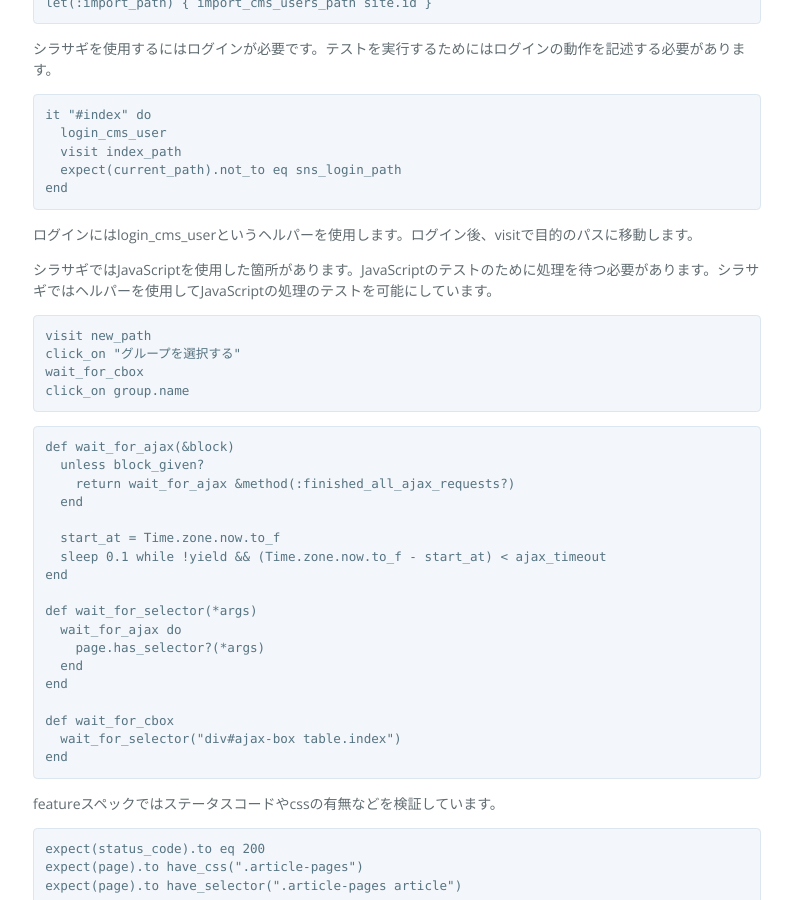
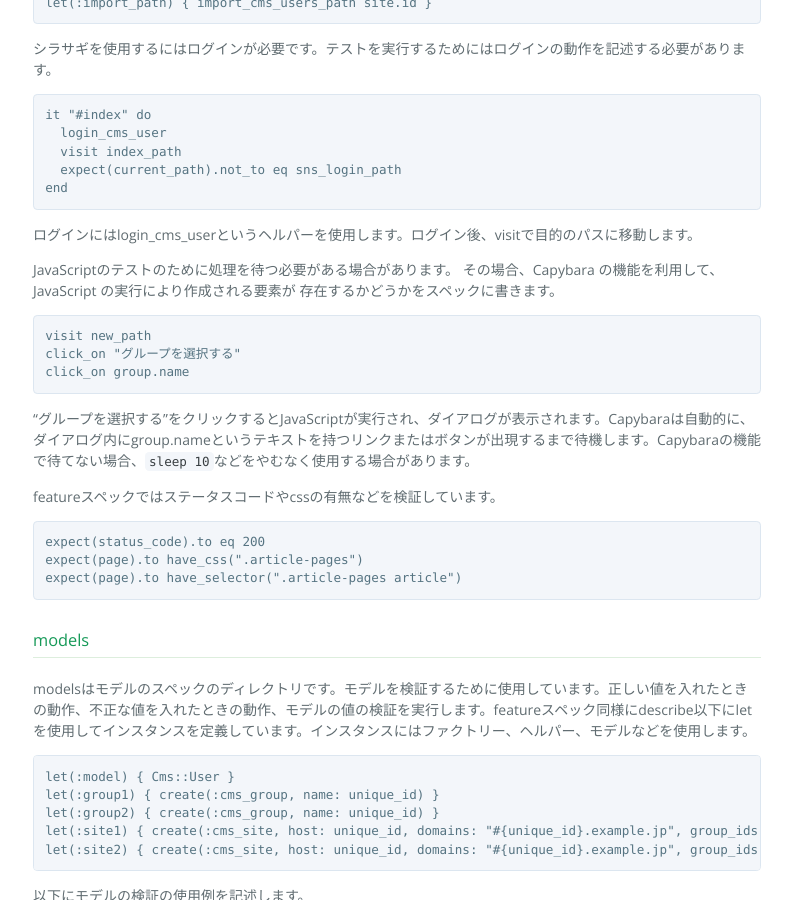
Before and after one commit to shirasagi/shirasagi.github.io, a Jekyll site: the page built from devel/rspec.md, in a window 1280 px wide and 900 px high, scrolled down 1653 px. Shown: the whole window, without its empty margins (243-1035 px from the left). Built offline with Jekyll 4.4.1, drawn with Linux system fonts in a browser that asks for light colours; nearby versions of some CDN libraries; some of the changed text lies outside the part shown.

Commit message:
Add Capybara feature description

```diff
--- a/devel/rspec.md
+++ b/devel/rspec.md
@@ -66,34 +66,17 @@ end
 
 ログインにはlogin_cms_userというヘルパーを使用します。ログイン後、visitで目的のパスに移動します。
 
-シラサギではJavaScriptを使用した箇所があります。JavaScriptのテストのために処理を待つ必要があります。シラサギではヘルパーを使用してJavaScriptの処理のテストを可能にしています。
+JavaScriptのテストのために処理を待つ必要がある場合があります。
+その場合、Capybara の機能を利用して、JavaScript の実行により作成される要素が
+存在するかどうかをスペックに書きます。
 
 ~~~ruby
 visit new_path
 click_on "グループを選択する"
-wait_for_cbox
 click_on group.name
 ~~~
-~~~ruby
-def wait_for_ajax(&block)
-  unless block_given?
-    return wait_for_ajax &method(:finished_all_ajax_requests?)
-  end
 
-  start_at = Time.zone.now.to_f
-  sleep 0.1 while !yield && (Time.zone.now.to_f - start_at) < ajax_timeout
-end
-
-def wait_for_selector(*args)
-  wait_for_ajax do
-    page.has_selector?(*args)
-  end
-end
-
-def wait_for_cbox
-  wait_for_selector("div#ajax-box table.index")
-end
-~~~
+"グループを選択する"をクリックするとJavaScriptが実行され、ダイアログが表示されます。Capybaraは自動的に、ダイアログ内にgroup.nameというテキストを持つリンクまたはボタンが出現するまで待機します。Capybaraの機能で待てない場合、`sleep 10`などをやむなく使用する場合があります。
 
 featureスペックではステータスコードやcssの有無などを検証しています。
 
@@ -222,12 +205,20 @@ end
 describe "cms_users", type: :feature, dbscope: :example do
 ~~~
 
-:typeは[rspec-rails](http://www.rubydoc.info/gems/rspec-rails/frames)で用意された特定のマッチャーが使用できるようになるメタデータです。`type: feature`と記述することで統合テスト用のマッチャーが使用できます。:dbscopeはデータベースを初期化するヘルパーメソッドの実行タイミングを設定できます。:dbscopeのオプションを以下に記述します。
+### :type
+
+:typeは[rspec-rails](http://www.rubydoc.info/gems/rspec-rails/frames)で用意された特定のマッチャーが使用できるようになるメタデータです。`type: feature`と記述することで統合テスト用のマッチャーが使用できます。
+
+### :descope
+
+:dbscopeはデータベースを初期化するヘルパーメソッドの実行タイミングを設定できます。:dbscopeのオプションを以下に記述します。
 
 |オプション|説明|
 |---|---|
 |example|テストを実行する毎にデータベースを初期化します。|
 |context|spec ファイル毎にデータベースを初期化します。context が規定値です。|
+
+### フィルター
 
 シラサギではメタデータをフィルターとして記述しています。以下に使用例を記述します。
 
```
